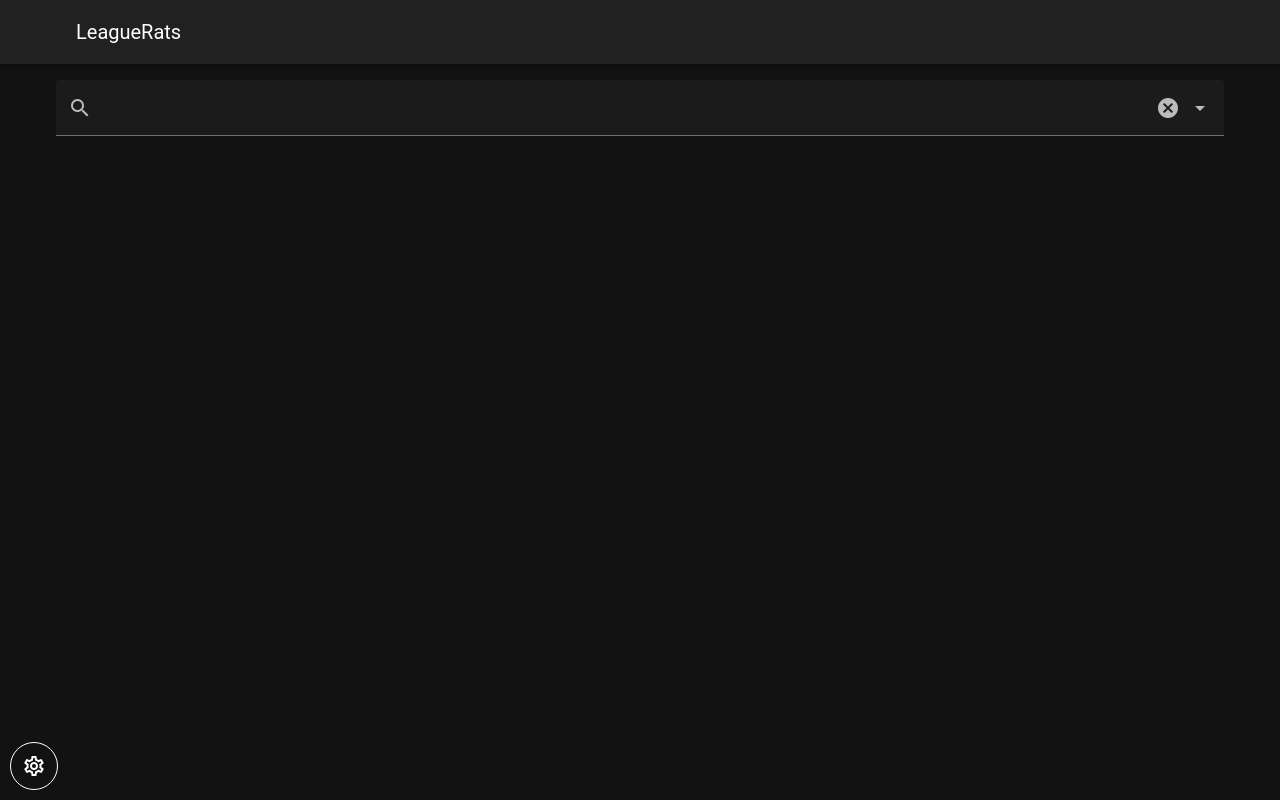
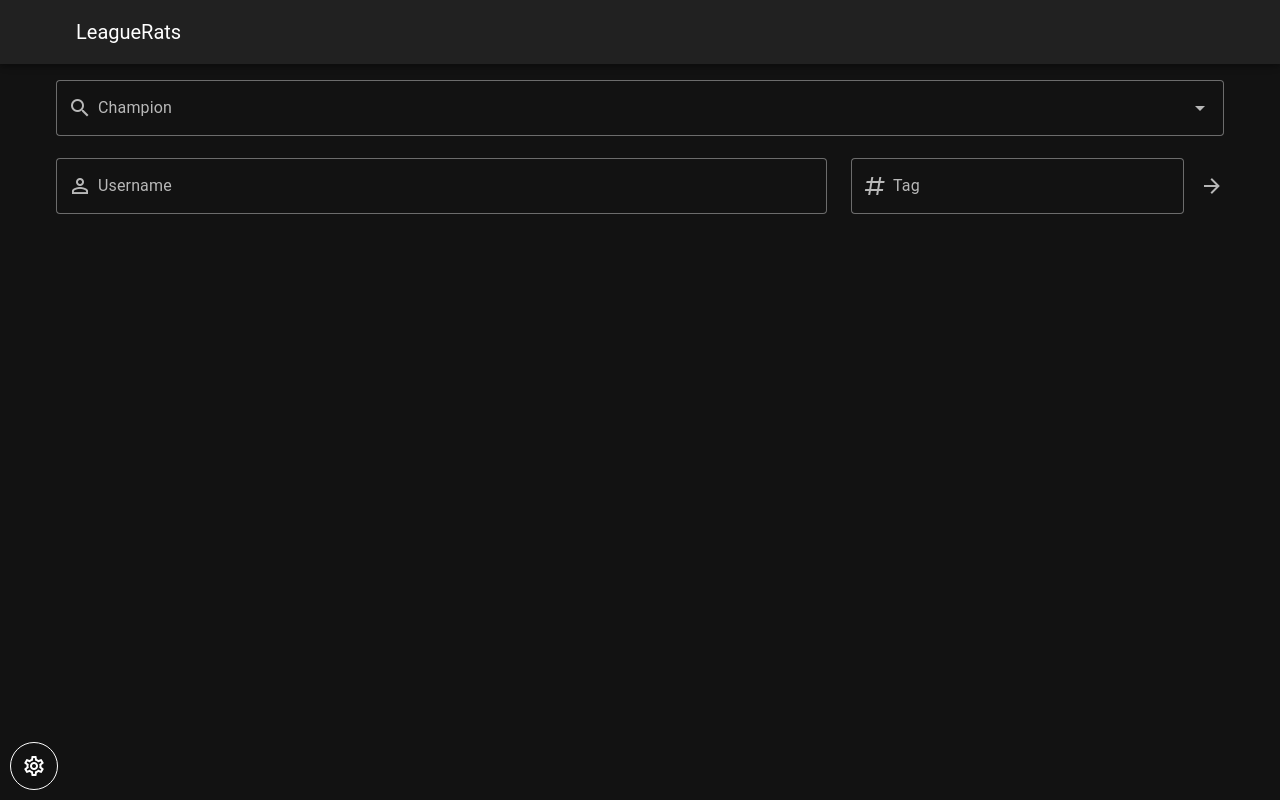
Before and after one commit to JakubTuta/LeagueRats, a Nuxt app: page / in a window 1280 px wide. Built offline with nearby package versions, Linux system fonts and the light colour scheme.

Commit message:
username, tags, send user to another page, start cloud functions

```diff
--- /dev/null
+++ b/helpers/rules.ts
@@ -0,0 +1,11 @@
+export function requiredRule(t: (arg0: string) => string) {
+  return (value: string | number | null, textError = t('rules.requiredField')) => {
+    return Boolean(value) || textError
+  }
+}
+
+export function lengthRule(t: (arg0: string, arg1: { length: number }) => string, length: number) {
+  return (value: string | null, textError = t('rules.maxLength', { length })) => {
+    return !value || value.length <= length || textError
+  }
+}
--- a/locales/en.json
+++ b/locales/en.json
@@ -13,5 +13,14 @@
         "title": "Settings",
         "language": "Language",
         "theme": "Theme"
+    },
+    "index": {
+        "champion": "Champion",
+        "username": "Username",
+        "tag": "Tag"
+    },
+    "rules": {
+        "requiredField": "This field is required",
+        "maxLength": "Maximum length is {length} characters"
     }
 }
--- a/locales/pl.json
+++ b/locales/pl.json
@@ -13,5 +13,14 @@
         "title": "Ustawienia",
         "language": "Język",
         "theme": "Motyw"
+    },
+    "index": {
+        "champion": "Postać",
+        "username": "Nazwa użytkownika",
+        "tag": "Tag"
+    },
+    "rules": {
+        "requiredField": "To pole jest wymagane",
+        "maxLength": "Maksymalna długość to {length} znaków"
     }
 }
--- a/nuxt.config.ts
+++ b/nuxt.config.ts
@@ -49,7 +49,6 @@
 
   runtimeConfig: {
     public: {
-      NODE_ENV: process.env.NODE_ENV,
       APP_VERSION: process.env.npm_package_version,
       apiKey: process.env.API_KEY,
       authDomain: process.env.AUTH_DOMAIN,
@@ -57,6 +56,7 @@
       storageBucket: process.env.STORAGE_BUCKET,
       messagingSenderId: process.env.MESSAGING_SENDER_ID,
       appId: process.env.APP_ID,
+      riotApiKey: process.env.RIOT_API_KEY,
     },
   },
 
--- a/package.json
+++ b/package.json
@@ -26,6 +26,7 @@
     "@vueuse/core": "^10.11.0",
     "@vueuse/head": "^2.0.0",
     "@vueuse/nuxt": "^10.11.0",
+    "axios": "^1.7.2",
     "eslint": "^8.57.0",
     "firebase": "^10.12.2",
     "firebase-admin": "^12.2.0",
--- a/pages/index.vue
+++ b/pages/index.vue
@@ -1,7 +1,55 @@
 <script setup lang="ts">
-import { champions, searchChampion } from '~/const/champions'
+import { champions, searchChampion } from '~/const/champions';
+import { lengthRule } from '~/helpers/rules';
 
-const search = ref('')
+const { t } = useI18n()
+
+const router = useRouter()
+
+const search = ref<string | null>(null)
+const username = ref<string | null>(null)
+const tag = ref<string | null>(null)
+const usernameError = ref('')
+const tagError = ref('')
+
+const errorMessage = t('rules.requiredField')
+
+function showError() {
+  if (!username.value) {
+    usernameError.value = errorMessage
+  }
+
+  else if (!tag.value) {
+    tagError.value = errorMessage
+  }
+}
+
+function clearError() {
+  usernameError.value = ''
+  tagError.value = ''
+}
+
+function sendToUserView() {
+  if (!username.value || !tag.value || tag.value.length > 3) {
+    showError()
+
+    return
+  }
+
+  const userDetails = `${username.value}-${tag.value}`
+
+  router.push(`/user/${userDetails}`)
+}
+
+watch(username, (newUsername, oldUsername) => {
+  if (newUsername && !oldUsername)
+    clearError()
+})
+
+watch(tag, (newTag, oldTag) => {
+  if (newTag && !oldTag)
+    clearError()
+})
 </script>
 
 <template>
@@ -10,9 +58,41 @@
       v-model="search"
       prepend-inner-icon="mdi-magnify"
       clearable
+      :label="$t('index.champion')"
       :items="champions"
       :custom-filter="searchChampion"
-      @click:append="search = ''"
     />
+
+    <v-row align-content="center">
+      <v-col
+        cols="12"
+        md="8"
+      >
+        <v-text-field
+          v-model="username"
+          :label="$t('index.username')"
+          prepend-inner-icon="mdi-account-outline"
+          variant="outlined"
+          :error-messages="usernameError"
+          @keydown.enter="sendToUserView"
+        />
+      </v-col>
+
+      <v-col
+        cols="6"
+        md="4"
+      >
+        <v-text-field
+          v-model="tag"
+          :label="$t('index.tag')"
+          prepend-inner-icon="mdi-pound"
+          append-icon="mdi-arrow-right"
+          :rules="[lengthRule($t, 3)]"
+          :error-messages="tagError"
+          @click:append="sendToUserView"
+          @keydown.enter="sendToUserView"
+        />
+      </v-col>
+    </v-row>
   </v-container>
 </template>
--- /dev/null
+++ b/pages/user/[id].vue
@@ -0,0 +1,11 @@
+<script setup lang="ts">
+const route = useRoute()
+
+const userDetails = String(route.params.id)
+const username = userDetails.split('-')[0]
+const tag = userDetails.split('-')[1]
+</script>
+
+<template>
+  {{ userDetails }}
+</template>
--- a/plugins/vuetify.ts
+++ b/plugins/vuetify.ts
@@ -24,7 +24,17 @@
         },
       },
     },
-    defaults: {},
+    defaults: {
+      VTextField: {
+        variant: 'outlined',
+      },
+      VAutocomplete: {
+        variant: 'outlined',
+      },
+      VBtn: {
+        variant: 'outlined',
+      },
+    },
   })
   app.vueApp.use(vuetify)
 })
--- /dev/null
+++ b/stores/restStore.ts
@@ -0,0 +1,3 @@
+export const restStore = defineStore('rest', () => {
+
+})
```
Also changed, not shown: 2 other files (tests, documents, lock files or other folders).
